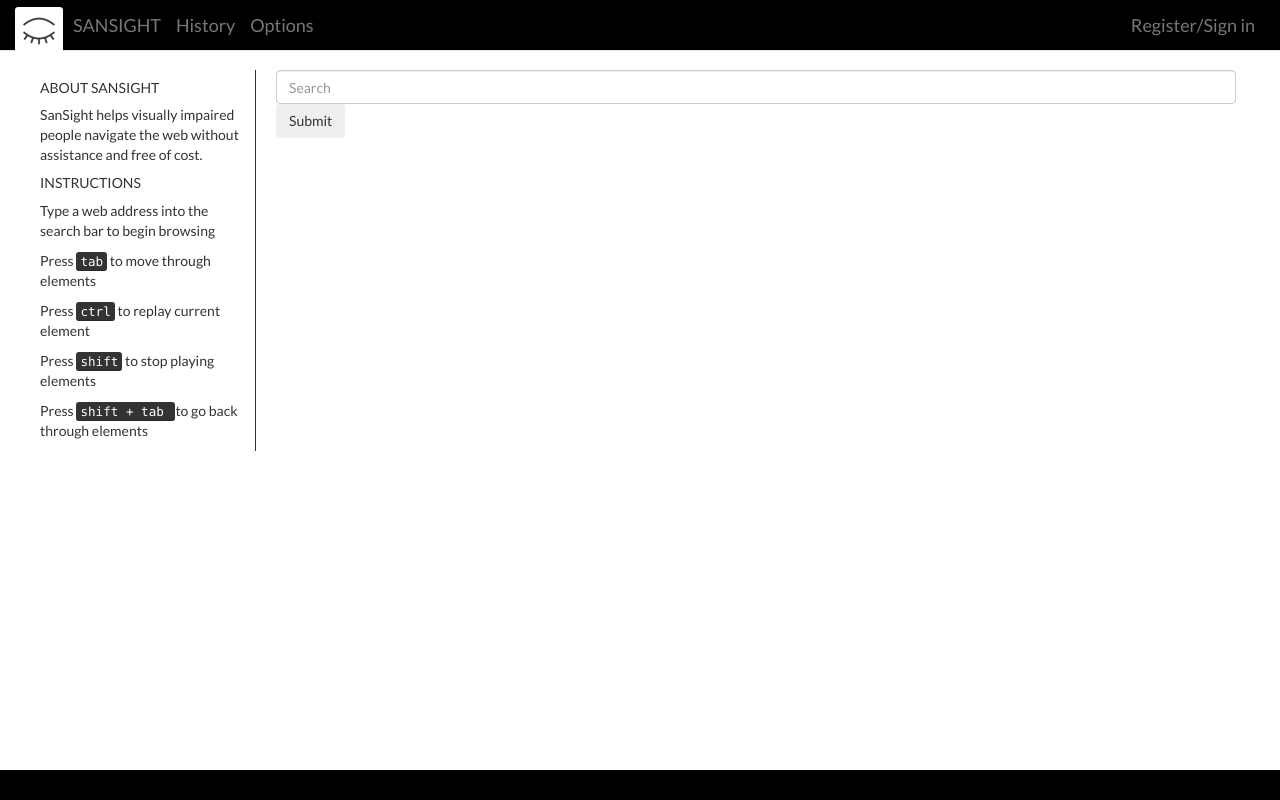
After one commit to nightfire445/SanSight, a PHP site: page /home.php in a window 1280 px wide. The commit adds this page. Run offline with PHP 8.4, Linux system fonts and the light colour scheme; some libraries are stand-ins or nearby versions.

Commit message:
Added Front-end to many pages.

```diff
--- /dev/null
+++ b/home.php
@@ -0,0 +1,175 @@
+<?php
+if (session_status() == PHP_SESSION_NONE) {
+    session_start();
+}
+require ('simple_html_dom.php');
+include ('site_builder_functions.php');
+
+//if We Posted
+if(isset($_POST['URL'])){
+
+  //if Logged in
+  if(isset($_SESSION['username']) ){
+
+    $configs = include('config.php');
+    try{
+
+
+      $host = $config['DB_HOST'];
+      $user = $config['DB_USERNAME'];
+      $pass = $config['DB_PASSWORD'];
+      $dbname = $config['DB_NAME'];
+
+      $dbconn = new PDO("mysql:host=$host;dbname=$dbname", $user, $pass);
+    }
+
+    catch (Exception $e){
+      echo "Error: " . $e->getMessage();
+    }
+
+    $today = date("Y-m-d");
+    //Add url to history
+
+    /*
+
+    'INSERT INTO history
+    (username, url)
+    SELECT ":username", ":URL"
+    FROM dual
+    WHERE NOT EXISTS (SELECT *
+    FROM history
+    WHERE history.url = ":URL" && history.username = ":username")'
+
+    Doesn't Work
+    Error:
+    Cannot add or update a child row: a foreign key constraint fails (`sanssight`.`history`, CONSTRAINT `history_ibfk_1` FOREIGN KEY (`username`) REFERENCES `users` (`username`))
+
+    Why?? :username is defined...
+
+
+    VS
+
+
+    'INSERT INTO history
+    (username, url)
+    SELECT "test", "http://www.google.com"
+    FROM dual
+    WHERE NOT EXISTS (SELECT *
+    FROM history
+    WHERE history.url = "http://www.google.com" && history.username = "test")'
+
+    Works
+
+
+    "INSERT INTO `history` (`username`,`url`, `date`) VALUES (:username, :URL, :today)"
+    */
+
+    $history_insert = $dbconn->prepare(  'INSERT INTO `history` (`username`,`url`, `date`) VALUES (:username, :URL, :today)');
+
+    $insert =  $history_insert->execute( array(':username' => $_SESSION['username'], ':URL' => $_POST['URL'], ':today' => $today) );
+    //print_r($history_insert->errorInfo());
+
+    if(!$insert){
+    $history_update = $dbconn->prepare("UPDATE `history` SET (`date` = :today) WHERE (username = :username && url = :URL)");
+    $history_update->execute( array(':username' => $_SESSION['username'], ':URL' => $_POST['URL'], ':today' => $today) );
+     //print_r($history_update->errorInfo());
+    }
+  }
+
+}
+
+?>
+
+<!DOCTYPE html>
+<html lang="en">
+  <head>
+    <meta charset="utf-8">
+    <meta http-equiv="X-UA-Compatible" content="IE=edge">
+    <meta name="viewport" content="width=device-width, initial-scale=1">
+    <title>SANSIGHT</title>
+    <script src="https://ajax.googleapis.com/ajax/libs/jquery/3.1.1/jquery.min.js"></script>
+    <link href="https://fonts.googleapis.com/css?family=Lato" rel="stylesheet">
+    <link href="https://maxcdn.bootstrapcdn.com/bootstrap/3.3.7/css/bootstrap.min.css" rel="stylesheet">
+    <link href="style.css" rel="stylesheet">
+
+    <script>var $_POST = <?php echo !empty($_POST)?json_encode($_POST):'null';?>; </script>
+    <script src="./resources/js/parsepage.js"></script>
+    <script src='./resources/js/speech.js'></script>
+
+  </head>
+  <body>
+    <nav id="mainNav" class="navbar navbar-default navbar-fixed-top">
+        <div class="container-fluid">
+            <!-- Brand and toggle get grouped for better mobile display -->
+            <div class="navbar-header">
+                <button type="button" class="navbar-toggle collapsed" data-toggle="collapse" data-target="#bs-example-navbar-collapse-1">
+                    <span class="sr-only">Toggle navigation</span> Register/Log In <i class="fa fa-bars"></i>
+                </button>
+                <img src="sansightlogo.png" id="logo">
+                <a class="navbar-brand page-scroll" href="./home.php">SANSIGHT</a>
+                <a class="navbar-brand page-scroll" href="./history.php">  History  </a>
+                <a class="navbar-brand page-scroll" href="./options.php">  Options  </a>
+            </div>
+
+            <!-- Collect the nav links, forms, and other content for toggling -->
+            <div class="collapse navbar-collapse" id="bs-example-navbar-collapse-1">
+                <ul class="nav navbar-nav navbar-right">
+                    <li>
+
+                        <?php
+                          if(isset($_SESSION['username'])){
+                            echo "<a class='navbar-brand page-scroll' href='./login.php'>". $_SESSION['username'] ."</a>";
+                            echo "<a class='navbar-brand page-scroll' href='./login.php' id='sign-in'>Log Out</a>";
+
+                          }
+                          else{
+                            echo "<a class='navbar-brand page-scroll' href='./login.php' id='sign-in'>Register/Sign in</a>";
+                          }
+                        ?>
+
+                    </li>
+                </ul>
+            </div>
+            <!-- /.navbar-collapse -->
+        </div>
+        <!-- /.container-fluid -->
+    </nav>
+
+    <div id="sidebar-wrapper">
+      <ul class="sidebar">
+        <li>
+          <h5>ABOUT SANSIGHT</h5>
+          <p>SanSight helps visually impaired people navigate the web without assistance and free of cost.
+        </li>
+        <li>
+          <h5>INSTRUCTIONS</h5>
+          <p>Type a web address into the search bar to begin browsing</p>
+          <p>Press <kbd>tab</kbd> to move through elements</p>
+          <p>Press <kbd>ctrl</kbd> to replay current element</p>
+          <p>Press <kbd>shift</kbd> to stop playing elements</p>
+          <p>Press <kbd> shift + tab </kbd> to go back through elements</p>
+        </li>
+      </ul>
+    </div>
+
+    <form action="home.php" method="post" id="parse-form">
+      <div id="main">
+        <div class="form-group">
+          <input type="search" value="" class="form-control" name="URL" id="search-bar" placeholder="Search">
+          <input class="btn btn-secondary" type="submit" id="submit" value="Submit"/>
+        </div>
+      </div>
+    </form>
+
+    <!--<iframe src="hhtp://www.google.com"></iframe>-->
+    <div id="exPage">
+
+    </div>
+
+    <footer>
+    </footer>
+
+    <script src="https://ajax.googleapis.com/ajax/libs/jquery/1.12.4/jquery.min.js"></script>
+    <script src="https://maxcdn.bootstrapcdn.com/bootstrap/3.3.7/js/bootstrap.min.js"></script>
+  </body>
+</html>
--- a/resources/js/voice_options.js
+++ b/resources/js/voice_options.js
@@ -1,4 +1,6 @@
-//Self contained widget to populate options.php , doesn't work correctly
+//Self contained widget to populate options.php.
+
+//Referenced: https://developer.mozilla.org/en-US/docs/Web/API/SpeechSynthesis#Examples
 
 window.onload = function() {
 
--- /dev/null
+++ b/style.css
@@ -0,0 +1,58 @@
+body{
+	font-family: 'Lato', sans-serif;
+	padding-top: 70px;
+}
+a{
+	color: #FFFFFF;
+	text-decoration: none;
+}
+#logo{
+	float: left;
+	position: relative;
+	top: 7px;
+	margin-right: 10px;
+}
+#mainNav{
+	background-color: #000000;
+}
+#sign-in{
+	margin-right: 10px;
+}
+#sidebar-wrapper{
+	float: left;
+	width: 20%;
+	border-right: solid 1px;
+	padding-right: 10px;
+}
+li{
+	list-style-type: none;
+}
+#main{
+	float: left;
+	width: 60%;
+}
+#search-bar{
+	width: 125%;
+}
+iframe{
+	width: 75%;
+	margin: 20px;
+}
+footer {
+  position: fixed;
+  bottom: 0;
+  width: 100%;
+  height: 30px;
+  background-color: #000000;
+  color: #FFFFFF;
+  text-align: center;
+}
+#main{
+  margin-left: 20px;
+}
+
+
+.optionsRow{
+	margin: 30px;
+	width: 30% !important;
+}
```
Also changed, not shown: history.php (+61 -16 lines), options.php (+88 -16 lines), sansightlogo.png (added).
